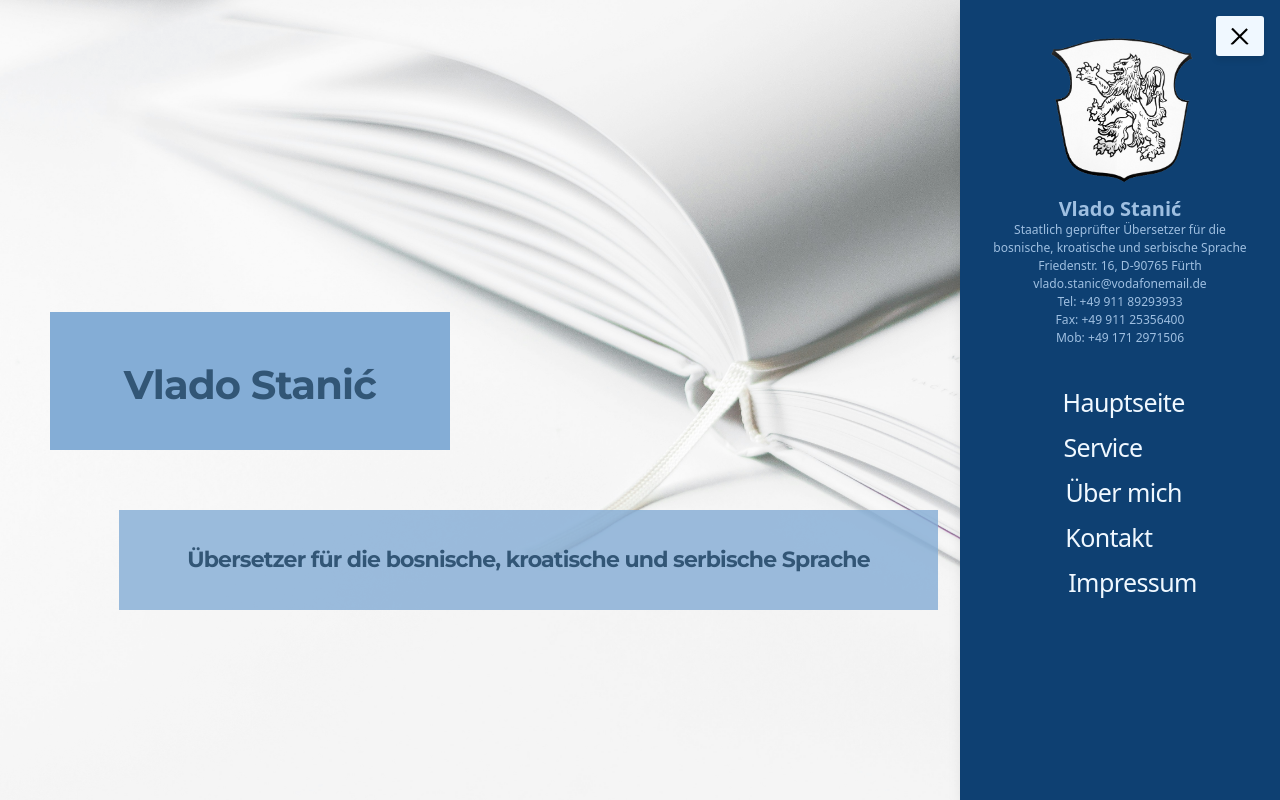
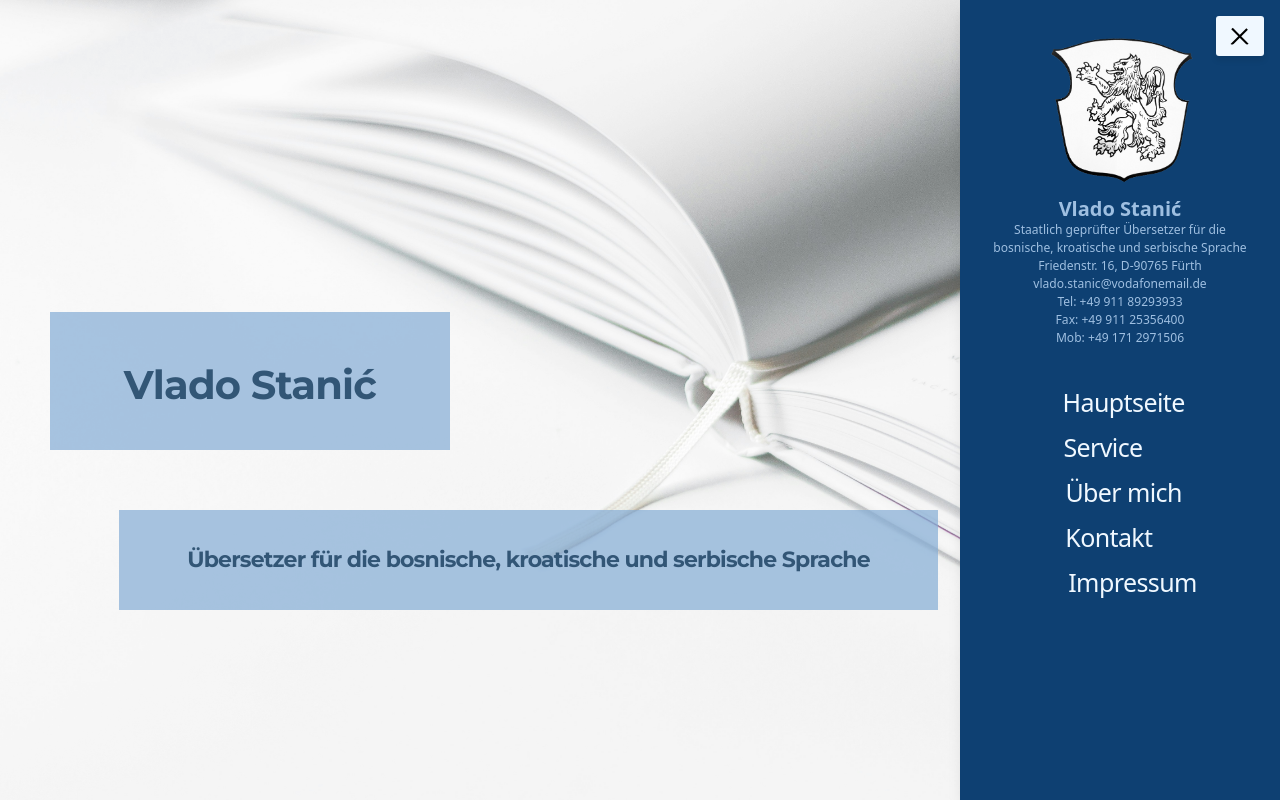
Before and after one commit to Mjusup258/Ubersetzungsburo, a SvelteKit app: page / in a window 1280 px wide. Shown: the top 800 px of the page. Built offline with nearby package versions, Linux system fonts and the light colour scheme; some icons are missing.

Commit message:
minor css changes in the title

```diff
--- a/src/routes/Main.svelte
+++ b/src/routes/Main.svelte
@@ -151,7 +151,7 @@
 
 
     .bg-blue-transparent {
-        background-color: rgb(102 153 204 / 0.8);
+        background-color: rgb(102 153 204 / 0.7);
     }
 
     .title-section .logo-fa {
@@ -162,7 +162,7 @@
         padding-top: 43px;
         padding-bottom: 35px;
         font-size: 40px;
-        background-color: rgb(102 153 204);
+        background-color: rgb(102 153 204 / 0.7);
     }
 
     @media (max-width: 991px) {
```
